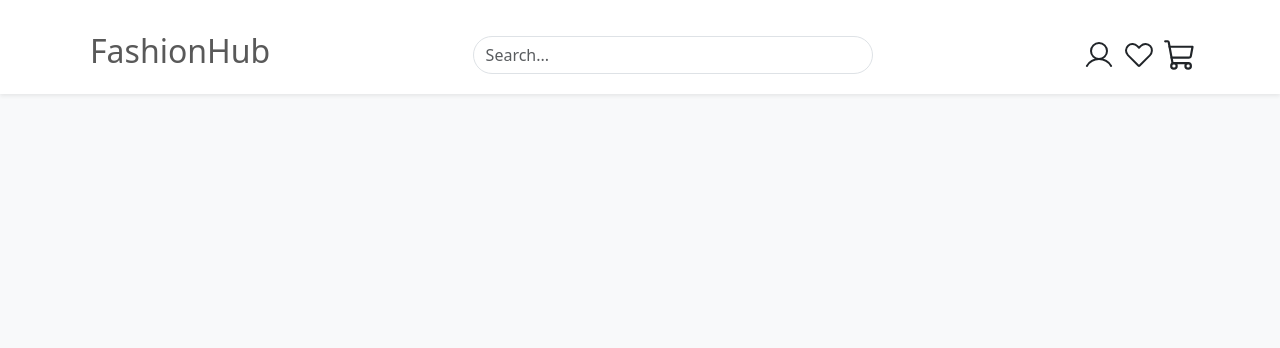
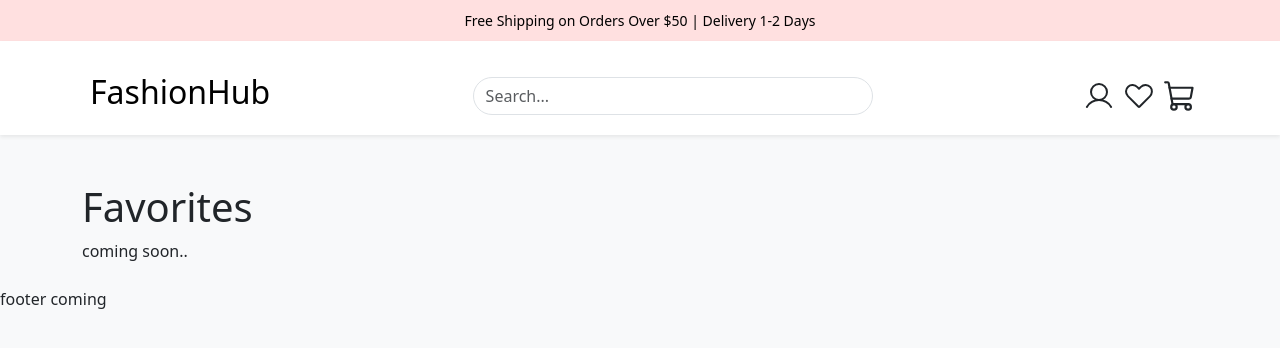
Before and after one commit to katkaun/fashionhub, a React (Vite) app: page /favorites in a window 1280 px wide. Shown: the top 348 px of the page. Built offline with nearby package versions, Linux system fonts and the light colour scheme; the HTML template or start-up script is replaced by a standard one.

Commit message:
announcement bar added

```diff
--- a/src/App.jsx
+++ b/src/App.jsx
@@ -5,11 +5,13 @@ import { Container } from "react-bootstrap";
 import CartProvider from "./context/CartProvider";
 import SearchProvider from "./context/SearchContext";
 import Footer from "./comps/Footer";
+import AnnouncementBar from "./comps/AnnouncementBar";
 
 function App() {
   return (
     <SearchProvider>
       <CartProvider>
+        <AnnouncementBar />
         <Navbar />
         <Container className="mb-4">
           <Switch />
--- /dev/null
+++ b/src/comps/AnnouncementBar.jsx
@@ -0,0 +1,11 @@
+import styles from '../css/AnnouncementBar.module.css';
+
+const AnnouncementBar = () => {
+    return (
+        <div className={styles.announcementBar}>Free Shipping on Orders Over $50 | Delivery 1-2 Days</div>
+    )
+}
+
+export default AnnouncementBar
+
+import React from 'react'
--- a/src/comps/CartItem.jsx
+++ b/src/comps/CartItem.jsx
@@ -47,7 +47,7 @@ const CartItem = ({ product }) => {
             )}
 
             <div className="me-2 mb-1">
-              <p className="mb-0">Qty: {product.quantity}</p>
+              <p className="mb-0"> {product.quantity}</p>
             </div>
 
             <Button
--- a/src/comps/Footer.jsx
+++ b/src/comps/Footer.jsx
@@ -1,7 +1,10 @@
 const Footer = () => {
+
+  return(
   <div>
-    <h1>Footer</h1>
-  </div>;
+    footer coming
+  </div>
+  )
 };
 
 export default Footer;
--- a/src/comps/Navbar.jsx
+++ b/src/comps/Navbar.jsx
@@ -42,7 +42,7 @@ const Navbar = () => {
       <Container className="mt-3">
         <Nav className="me-auto">
           <Nav.Link to="/" as={NavLink} onClick={reset}>
-            <h2>FashionHub</h2>
+            <h2 className="text-black">FashionHub</h2>
           </Nav.Link>
         </Nav>
         <div className="d-flex justify-content-center align-items-center flex-grow-1">
--- /dev/null
+++ b/src/css/AnnouncementBar.module.css
@@ -0,0 +1,10 @@
+
+.announcementBar {
+    background-color: #ffe0e0;
+    color: black;
+    text-align: center;
+    padding: 10px 0;
+    width: 100%;
+    font-size: 14px;
+    font-weight: 500;
+  }
--- a/src/pages/Favorites.jsx
+++ b/src/pages/Favorites.jsx
@@ -1,5 +1,10 @@
 const Favorites = () => {
-    <div></div>
-}
+  return (
+    <>
+      <h1>Favorites</h1>
+      <p>coming soon..</p>
+    </>
+  );
+};
 
-export default Favorites
+export default Favorites;
```
